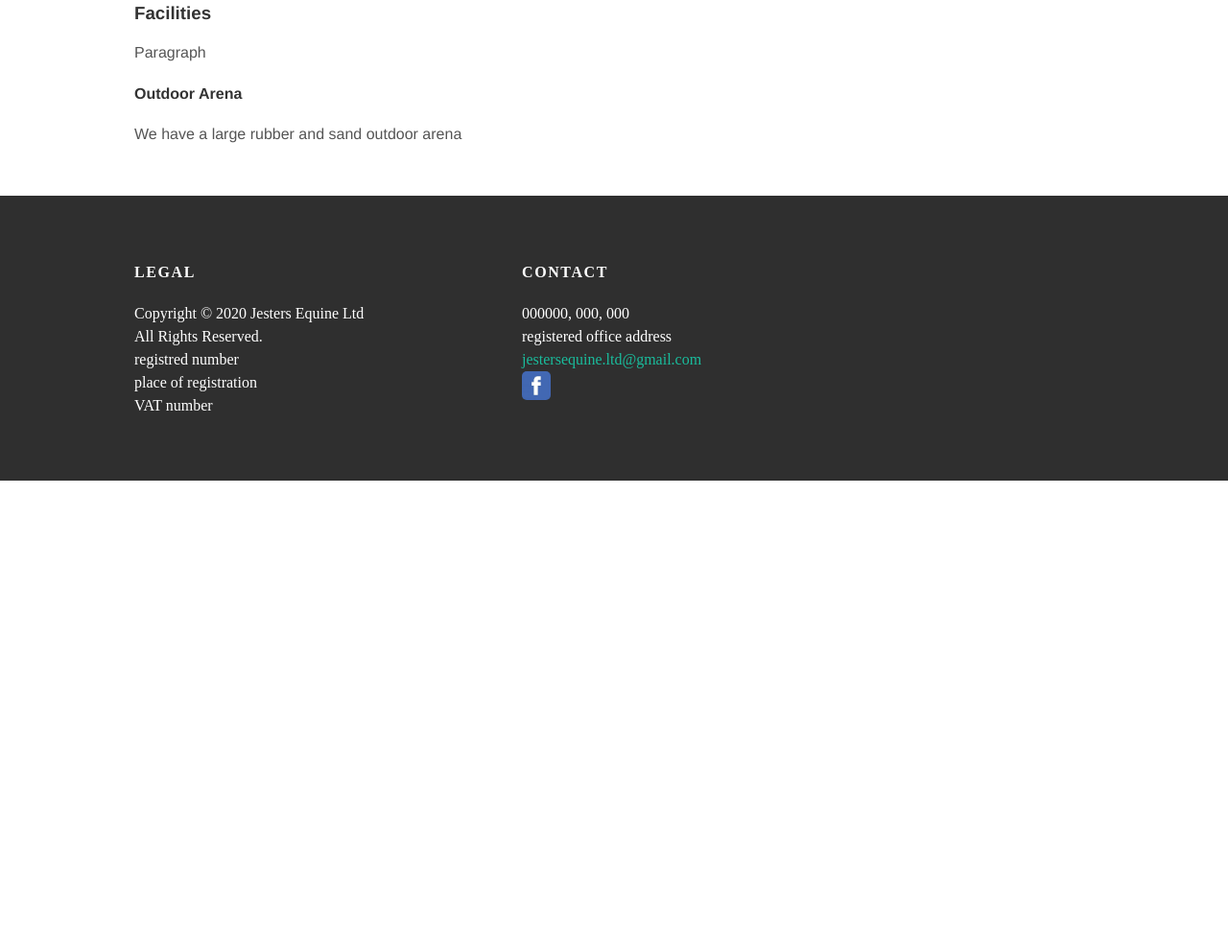
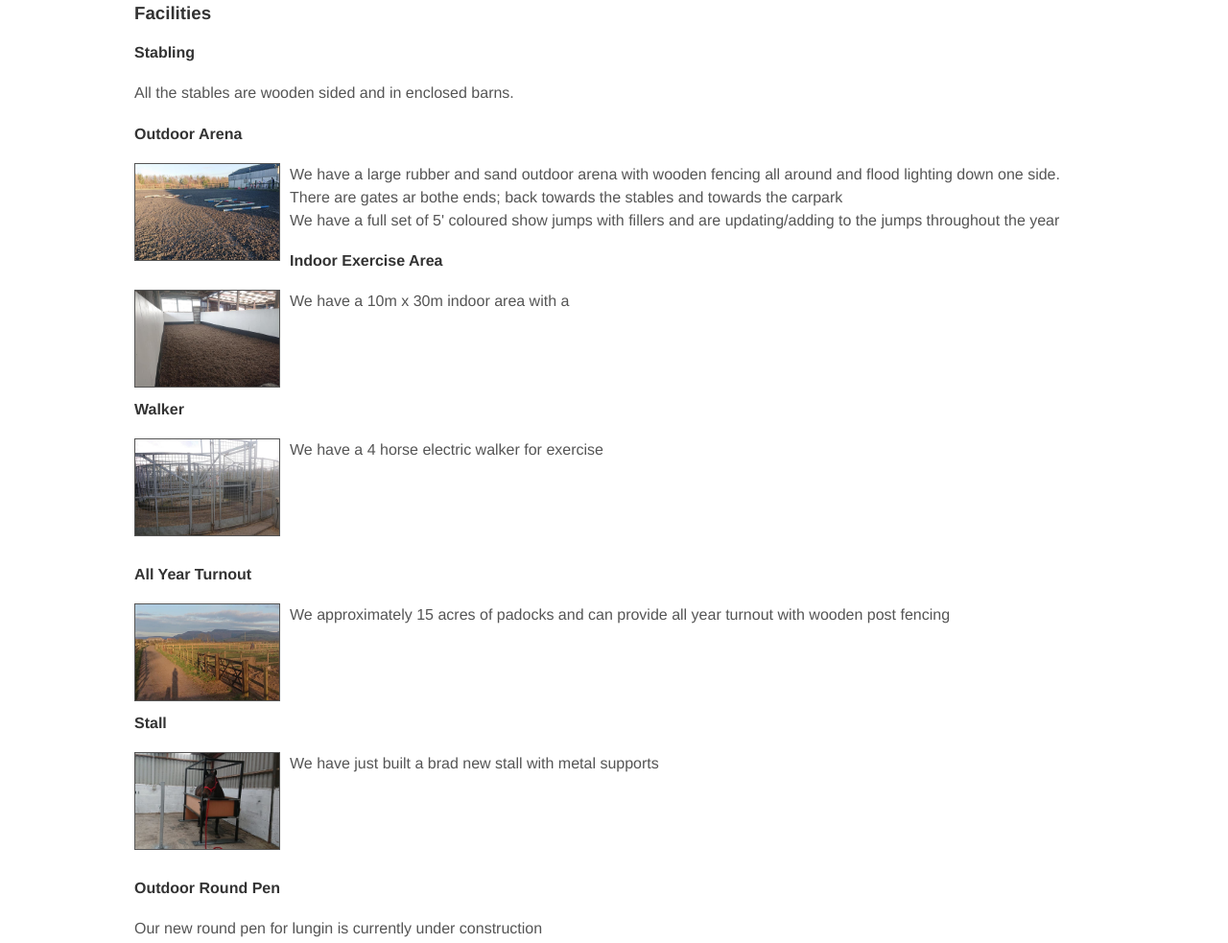
Before and after one commit to squigly2404/JestersEquineLtd.github.io, a plain HTML site: page facilities.html in a window 1280 px wide. Shown: the part 651-1634 px from the top of the page at 96% size. Before the commit the page ends 1152 px from the top, so only its background shows below. Drawn offline with Linux system fonts and the light colour scheme.

Commit message:
Add files via upload
updated facilities page

```diff
--- a/facilities.html
+++ b/facilities.html
@@ -24,12 +24,48 @@
             <img height:20px width:40 margin:0, padding:0 src="logo.png"> <span id="sub-title">At Pottofields Equestrian Centre</span>
             <img id = "banner" src="banner_photo.jpg"><br><br>
             <h3 class = "page-title">Facilities</h3>
-            <p>Paragraph</p>
-            <h4>Outdoor Arena</h4>
-            <p>We have a large rubber and sand outdoor arena</p>
+
+            <div class="facility">
+                <h4>Stabling</h4>
+                <!-- <img src="outdoorArena2.jpg" height="100" width="150" border=1px align="left" style="margin-right:10px"> -->
+                <p> All the stables are wooden sided and in enclosed barns. </p>
+            </div>
+            <div class="facility">
+                <h4>Outdoor Arena</h4>
+                <img src="outdoorArena2.jpg" height="100" width="150" border=1px align="left" style="margin-right:10px">
+                <p> We have a large rubber and sand outdoor arena with wooden fencing all around and flood lighting down one side.<br>
+                There are gates ar bothe ends; back towards the stables and towards the carpark<br>
+                We have a full set of 5' coloured show jumps with fillers and are updating/adding to the jumps throughout the year</p>
+            </div>
+            <div class="facility">
+                <h4>Indoor Exercise Area</h4>
+                <img src="indoor arena.jpg" height="100" width="150" border=1px align="left" style="margin-right:10px">
+                <p> We have a 10m x 30m indoor area with a </p>
+            </div><br><br><br>
+            <div class="facility">
+                <h4>Walker</h4>
+                <img src="walker.jpg" height="100" width="150" border=1px align="left" style="margin-right:10px">
+                <p> We have a 4 horse electric walker for exercise</p>
+            </div><br><br><br><br>
+            <div class="facility">
+                <h4>All Year Turnout</h4>
+                <img src="paddocks1.jpg" height="100" width="150" border=1px align="left" style="margin-right:10px">
+                <p> We approximately 15 acres of padocks and can provide all year turnout with wooden post fencing</p>
+            </div><br><br><br>
+            <div class="facility">
+                <h4>Stall</h4>
+                <img src="stalls.jpg" height="100" width="150" border=1px align="left" style="margin-right:10px">
+                <p> We have just built a brad new stall with metal supports</p>
+            </div><br><br><br><br>
+            <div class="facility">
+                <h4>Outdoor Round Pen</h4>
+                <!-- <img src="outdoorArena2.jpg" height="100" width="150" border=1px align="left" style="margin-right:10px"> -->
+                <p> Our new round pen for lungin is currently under construction</p>
+            </div>
         </div>
+
     </div>
-<br><br>
+<br><br><br><br>
     <div id="footer">
         <div id="footer-colums" class="container">
             <div class="column">
```
